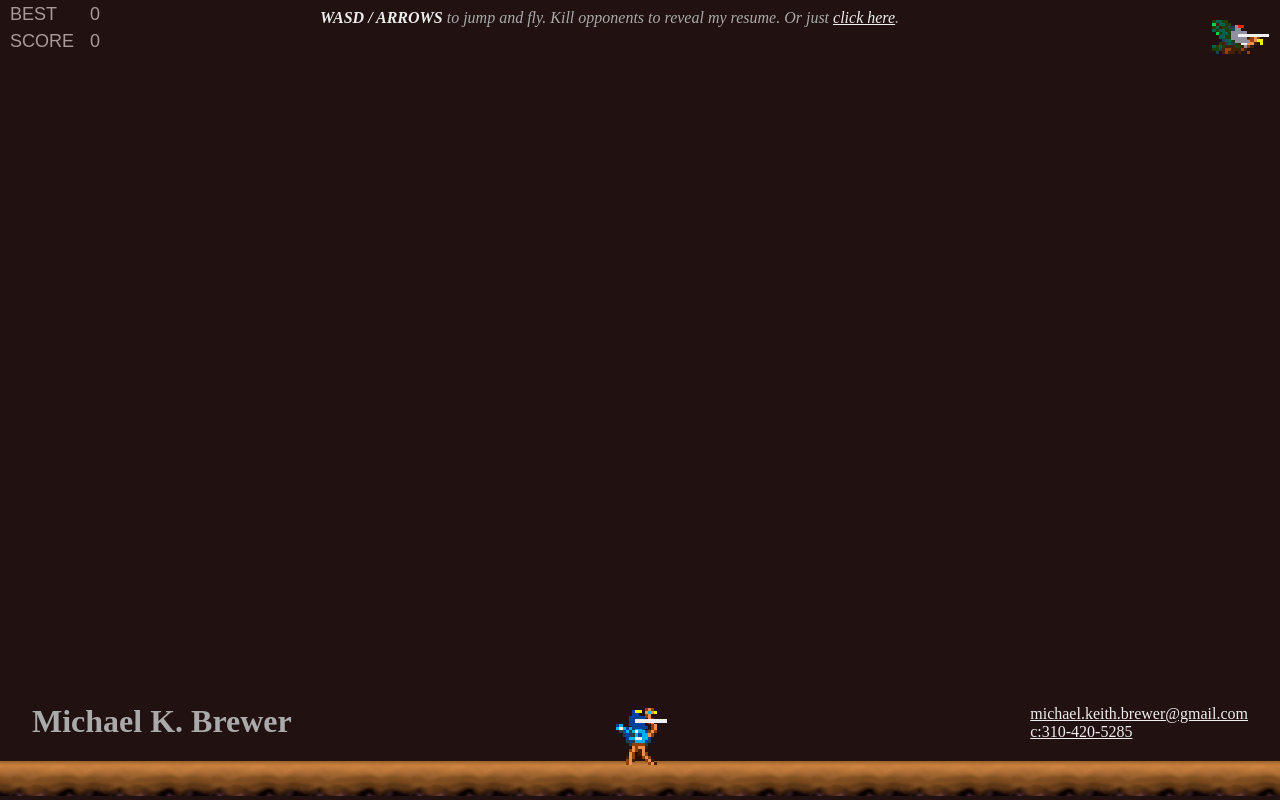
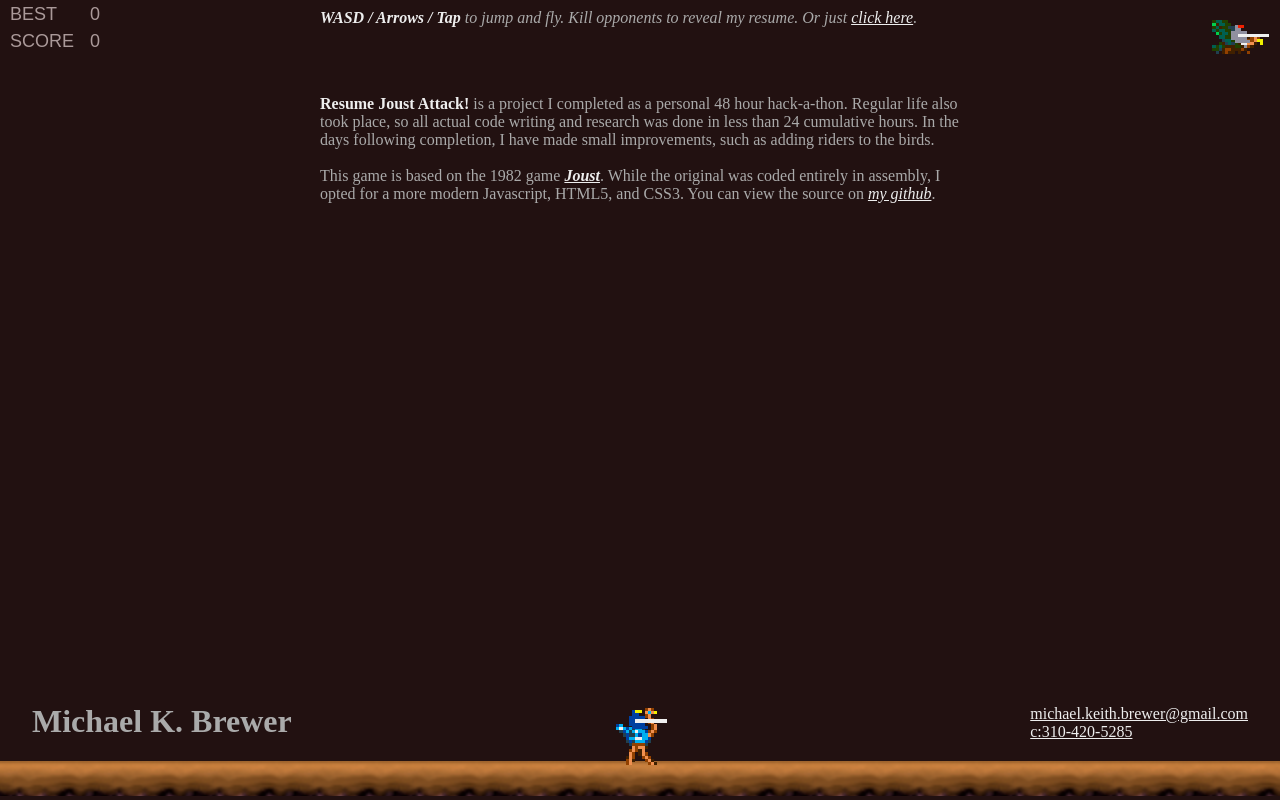
Before and after one commit to ConstableBrew/resume-joust-attack, a website: page index.html in a window 1280 px wide. Drawn offline with Linux system fonts and the light colour scheme.

Commit message:
added some commentary

```diff
--- a/index.html
+++ b/index.html
@@ -3,7 +3,7 @@
 <head>
 	<meta http-equiv="X-UA-Compatible" content="IE=edge" />
 	<meta http-equiv="Content-type" content="text/html; charset=utf-8"/>
-	<title>Michael Brewer - Resume Joust Attack</title>
+	<title>Michael Brewer - Resume Joust Attack!</title>
 
 	<link rel="stylesheet" href="style.css" async>
 	<script src="resume-builder.js" async></script>
@@ -15,7 +15,12 @@
 	<div id="arena">
 		<div class="sky">
 			<div class="instructions">
-				<i><b>WASD / ARROWS</b> to jump and fly. Kill opponents to reveal my resume. Or just <a href="https://docs.google.com/document/d/1V_5ulGupbwa7calj2jJSHhdh60J1maSTURd4YUH9YsA/edit?usp=sharing" target="_blank">click here</a>.</i>
+				<i><b>WASD / Arrows / Tap</b> to jump and fly. Kill opponents to reveal my resume. Or just <a href="https://docs.google.com/document/d/1V_5ulGupbwa7calj2jJSHhdh60J1maSTURd4YUH9YsA/edit?usp=sharing" target="_blank">click here</a>.</i>
+			</div>
+			<br><br>
+			<div class="instructions">
+				<b>Resume Joust Attack!</b> is a project I completed as a personal 48 hour hack-a-thon. Regular life also took place, so all actual code writing and research was done in less than 24 cumulative hours. In the days following completion, I have made small improvements, such as adding riders to the birds.<br><br>
+				This game is based on the 1982 game <b><i><a href="http://lmgtfy.com/?q=wiki+joust+game&l=1">Joust</a></i></b>. While the original was coded entirely in assembly, I opted for a more modern Javascript, HTML5, and CSS3. You can view the source on <i><a href="https://github.com/ConstableBrew/resume-joust-attack" target="_blank">my github</a></i>.
 			</div>
 		</div>
 		<div class="ground"></div>
```
